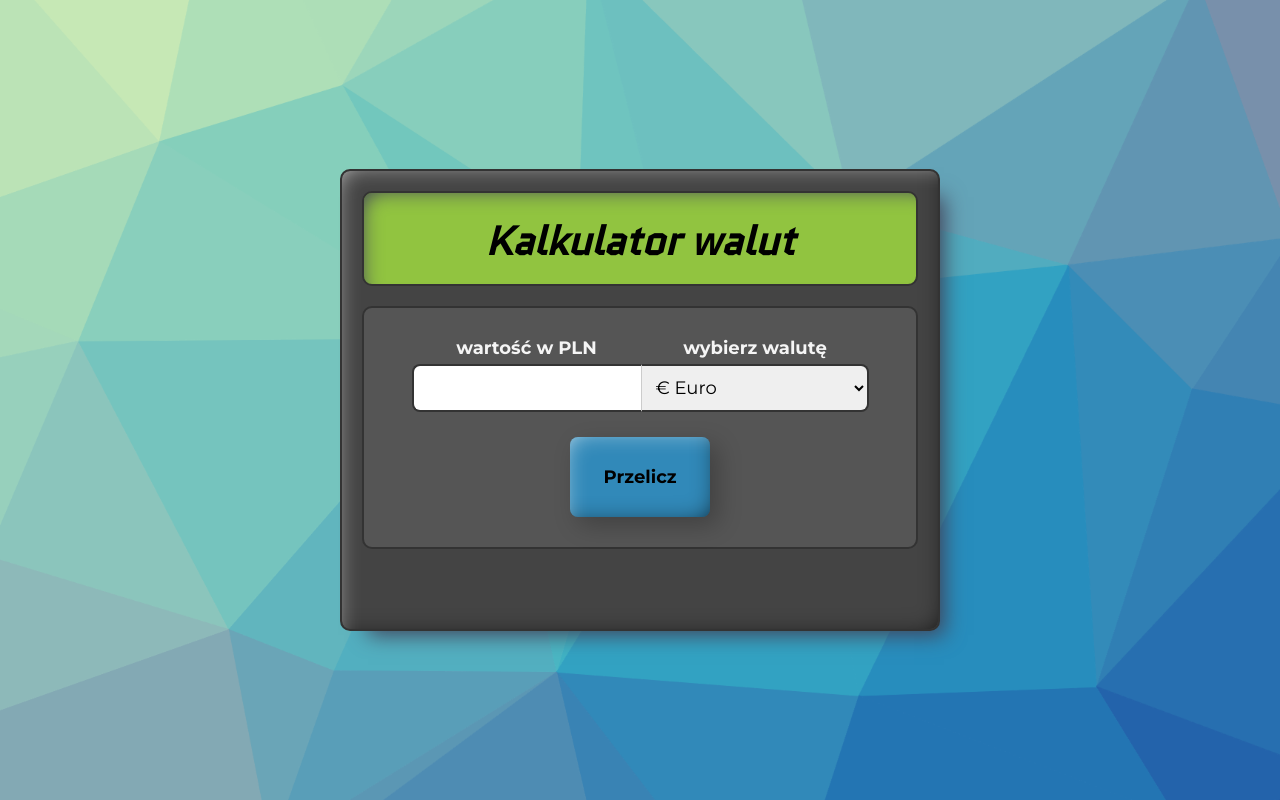
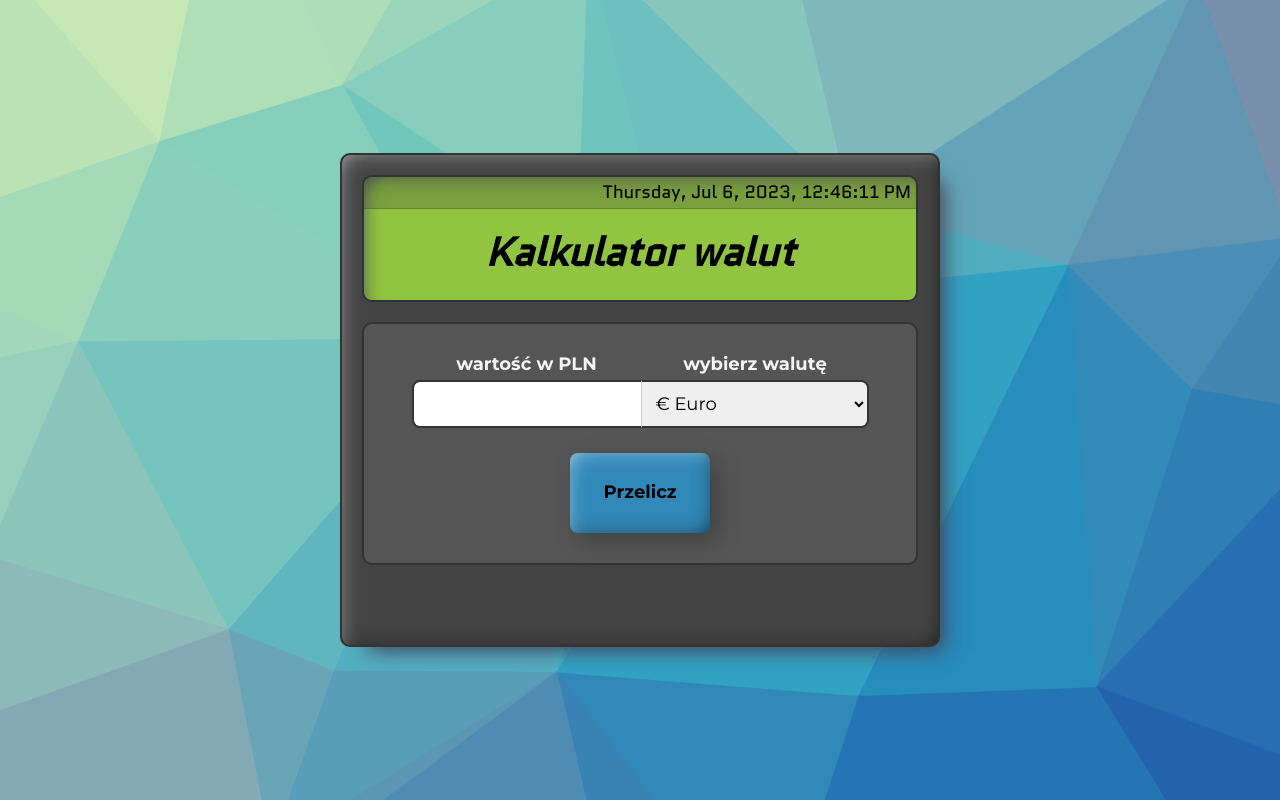
Before and after one commit to Pafeup/currency-calculator-react, a React (Create React App) app: page / in a window 1280 px wide. Built offline with nearby package versions, Linux system fonts and the light colour scheme.

Commit message:
clock added

```diff
--- /dev/null
+++ b/src/Container/Date/index.js
@@ -0,0 +1,34 @@
+import { useState, useEffect } from "react"
+import "./style.css"
+
+const formatDate = (date) => date.toLocaleDateString(undefined, {
+    weekday: "long",
+    day: "numeric",
+    month: "short",
+    year: "numeric",
+    hour: "2-digit",
+    minute: "2-digit",
+    second: "2-digit"
+});
+
+const CurrentDate = () => {
+
+    const [date, setDate] = useState(new Date());
+
+    useEffect(() => {
+        const intervalId = setInterval(() => {
+            setDate(new Date());
+        }, 1000);
+
+        return () => {
+            clearInterval(intervalId);
+        };
+    }, []);
+
+    return (
+        <div className="date">
+            {formatDate(date)}
+        </div>
+    )
+}
+export default CurrentDate
--- /dev/null
+++ b/src/Container/Date/style.css
@@ -0,0 +1,8 @@
+.date {
+    background-color: rgba(54, 54, 54, 0.26);
+    border-bottom: 1px solid rgba(54, 54, 54, 0.253);;
+    width: 100%;
+    padding: 5px;
+    font-family: 'Quantico', sans-serif;
+    text-align: end;
+}
--- a/src/Container/index.js
+++ b/src/Container/index.js
@@ -1,8 +1,12 @@
 import "./style.css"
+import CurrentDate from "./Date"
 
 const Container = ({ children }) => (
     <main className="container">
-        <h1 className="container__header">Kalkulator walut</h1>
+        <div className="container__screen">
+            <CurrentDate />
+            <h1 className="container__header">Kalkulator walut</h1>
+        </div>
         {children}
     </main>
 )
--- a/src/Container/style.css
+++ b/src/Container/style.css
@@ -19,15 +19,19 @@
   }
 }
 
+.container__screen {
+  background-color: rgba(181, 255, 63, 0.685);
+  padding-bottom: 20px;
+  margin: 0px auto;
+  border-radius: 10px;
+  border: 2px solid #333;
+  box-shadow: inset 10px 10px 20px -12px rgba(66, 68, 90, 1);
+}
+
 .container__header {
-  border: 2px solid #333;
   font-family: 'Quantico', sans-serif;
-  border-radius: 10px;
   text-align: center;
   font-size: 40px;
   font-style: italic;
-  background-color: rgba(181, 255, 63, 0.685);
-  padding: 25px 20px 20px;
-  margin: 0 auto;
-  box-shadow: inset 10px 10px 20px -12px rgba(66, 68, 90, 1);
+  margin: 20px 5px 5px;
 }
```
